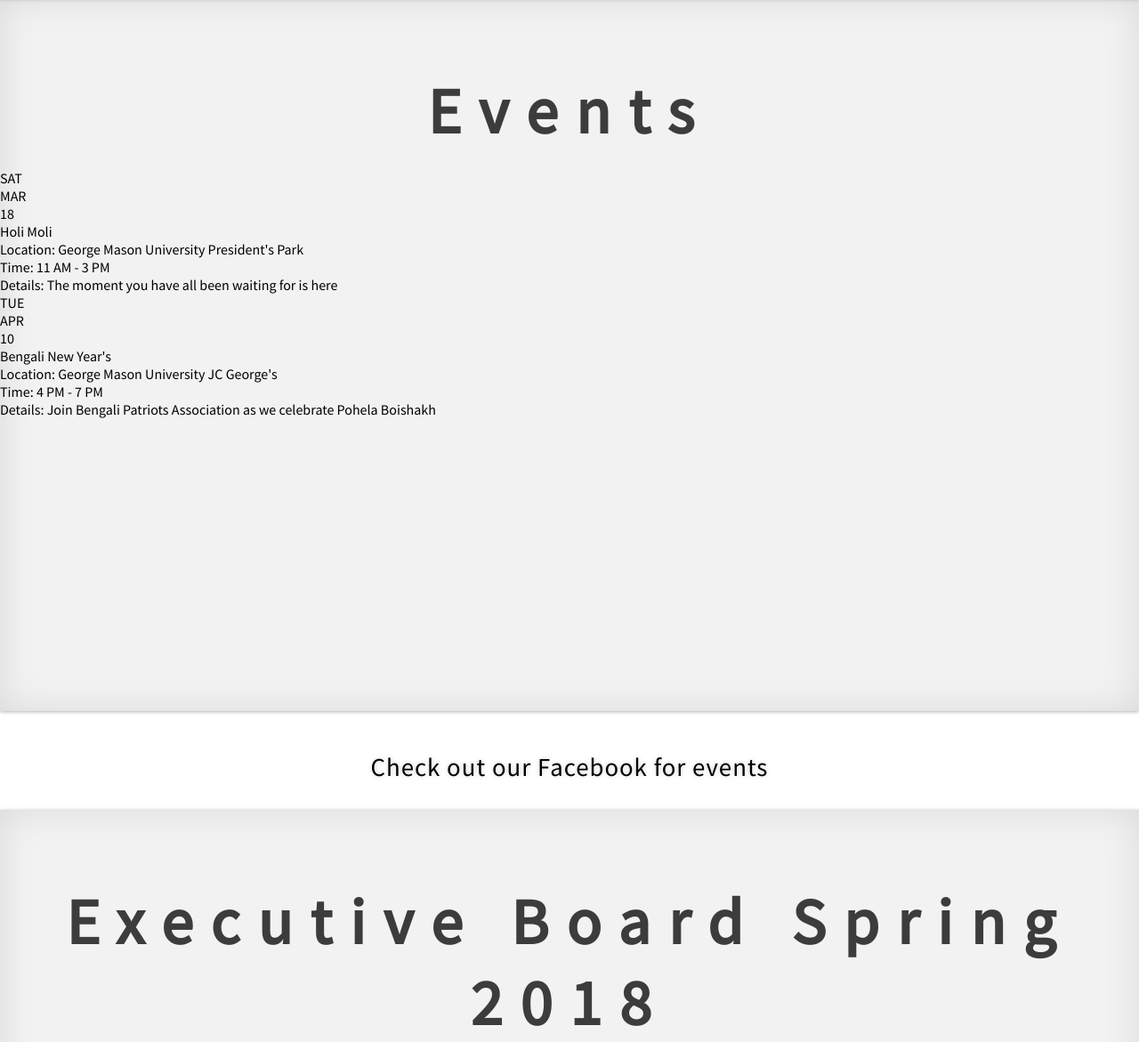
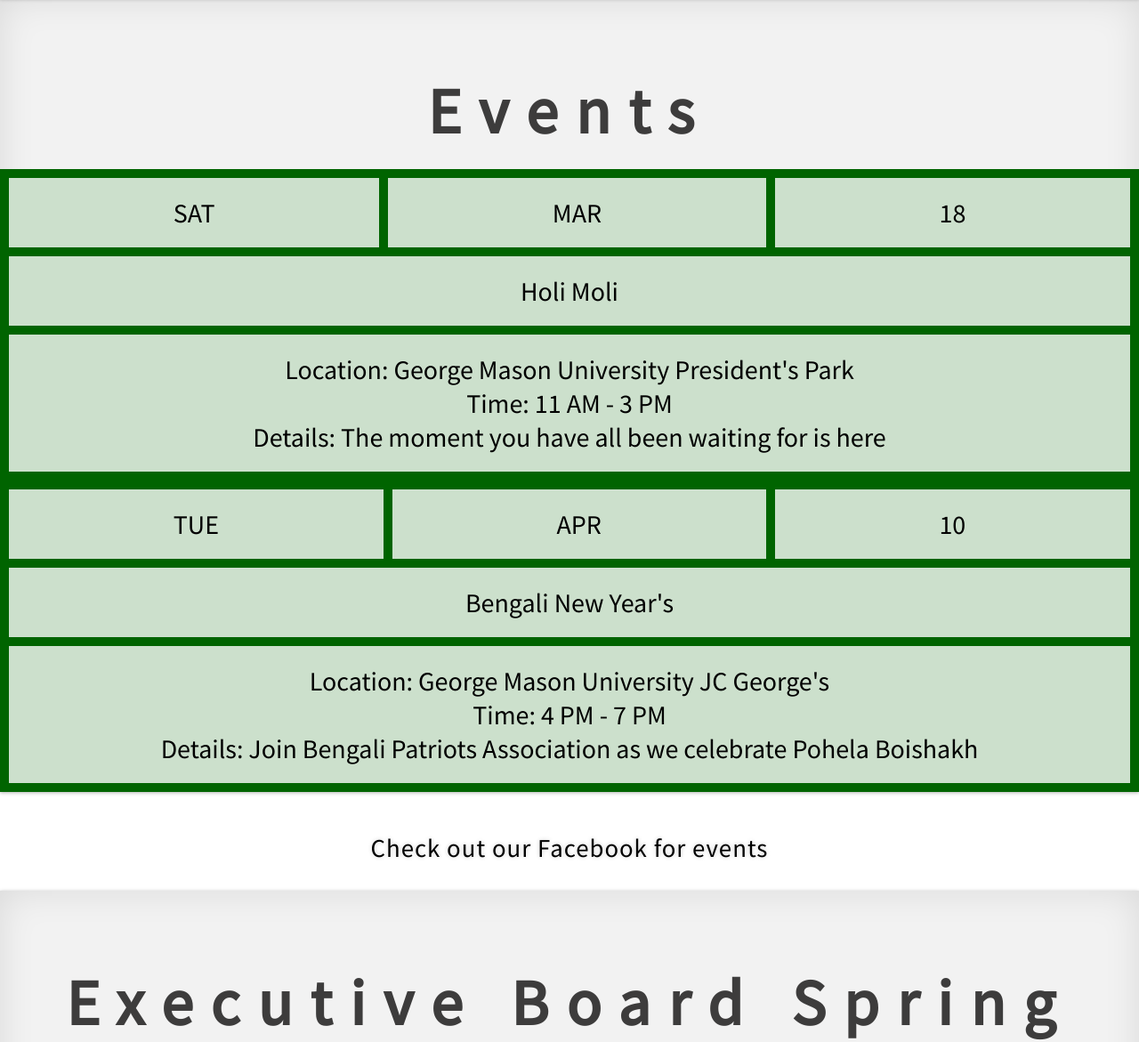
Before and after one commit to mims002/BPA_Website, a PHP site: page / in a window 1280 px wide. Shown: the part 802-1973 px from the top of the page at 89% size. Run offline with PHP 8.4, Linux system fonts and the light colour scheme; some libraries are stand-ins or nearby versions; some web fonts are replaced.

Commit message:
Add files via upload

```diff
--- a/css/main.css
+++ b/css/main.css
@@ -16,6 +16,45 @@ body{
 	height: 100vh;
 	min-height: 800px;
 }
+
+.event-container{
+  display: grid;
+  grid-template-columns: auto auto auto;
+  grid-gap: 10px;
+  background-color:darkgreen;
+  padding: 10px;
+
+}
+.event-container > div {
+  float: right;
+  background-color: rgba(255, 255, 255, 0.8);
+  text-align: center;
+  padding: 20px 0;
+  font-size: 30px;
+}
+.day-container{
+  grid-column-start: 1;
+  grid-column-end: 1;
+}
+.month-container{
+  grid-column-start: 2;
+  grid-column-end: 3;
+}
+.year-container{
+  grid-column-start: 3;
+  grid-column-end:
+}
+.eventName{
+  grid-row-start: 2;
+  grid-column-start: 1;
+  grid-column-end: 4;
+}
+.details{
+  grid-row-start: 3;
+  grid-column-start: 1;
+  grid-column-end: 4;
+}
+
 
 .page_container{
 	width : 100vw;
```
